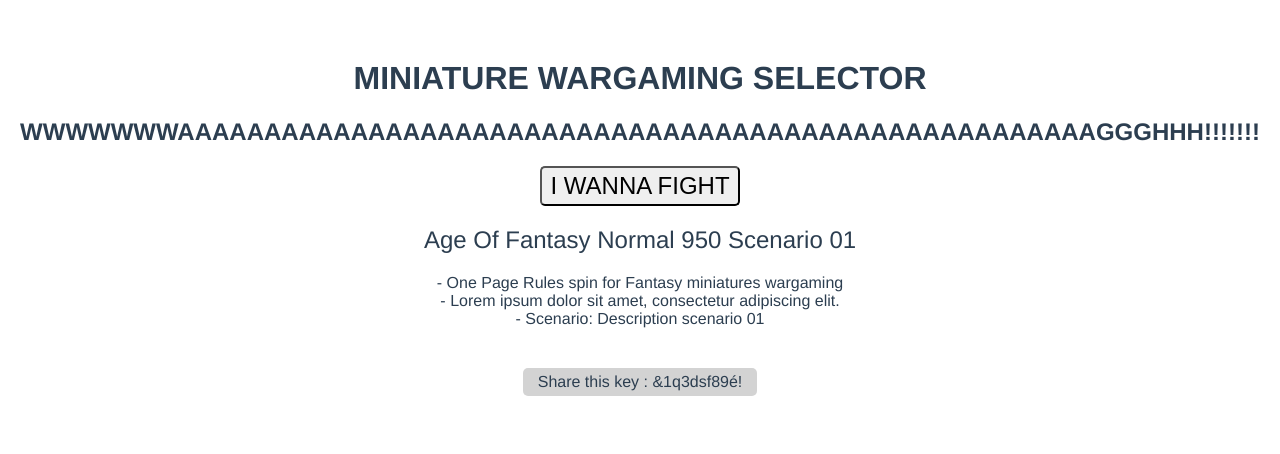
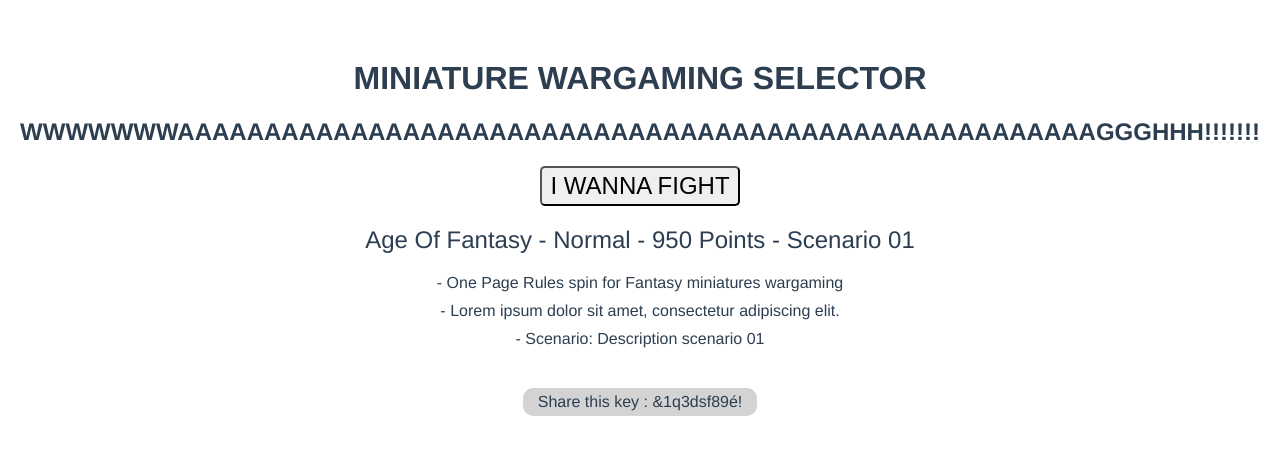
Before and after one commit to cbonaudo/mini-game-selector, a Vue app: page / in a window 1280 px wide. Both pictures are taken after a click on the button "I WANNA FIGHT". Shown: the top 454 px of the page. Built offline with nearby package versions, Linux system fonts and the light colour scheme.

Commit message:
Clean test deploy

```diff
--- a/src/App.vue
+++ b/src/App.vue
@@ -34,12 +34,15 @@
   margin: 20px;
   font-size: 1.5em;
 }
+.description {
+  margin-bottom: 10px;
+}
 .key-string {
   margin: auto;
+  width: fit-content;
   margin-top: 40px;
   padding: 5px 15px;
-  border-radius: 5px;
+  border-radius: 10px;
   background-color: lightgrey;
-  width: fit-content;
 }
 </style>
--- a/src/components/Selector.vue
+++ b/src/components/Selector.vue
@@ -5,19 +5,21 @@
 
     <button v-on:click="computeResult()">I WANNA FIGHT</button>
 
-    <div class="selection">
-      {{ `${selection.gameSystem.name} ${selection.subSystem.name} ${selection.points} ${selection.scenario.name}` }}
+    <div v-if="selection.gameSystem.name" class="selection">
+      {{
+        `${selection.gameSystem.name} - ${selection.subSystem.name} - ${selection.points} Points - ${selection.scenario.name}`
+      }}
     </div>
 
-    <div v-if="selection.gameSystem.description">
+    <div v-if="selection.gameSystem.description" class="description">
       {{ `- ${selection.gameSystem.description}` }}
     </div>
 
-    <div v-if="selection.subSystem.description">
+    <div v-if="selection.subSystem.description" class="description">
       {{ `- ${selection.subSystem.description}` }}
     </div>
 
-    <div v-if="selection.scenario.description">
+    <div v-if="selection.scenario.description" class="description">
       {{ `- Scenario: ${selection.scenario.description}` }}
     </div>
 
```
Also changed, not shown: 7 other files (tests, documents, lock files or other folders).
